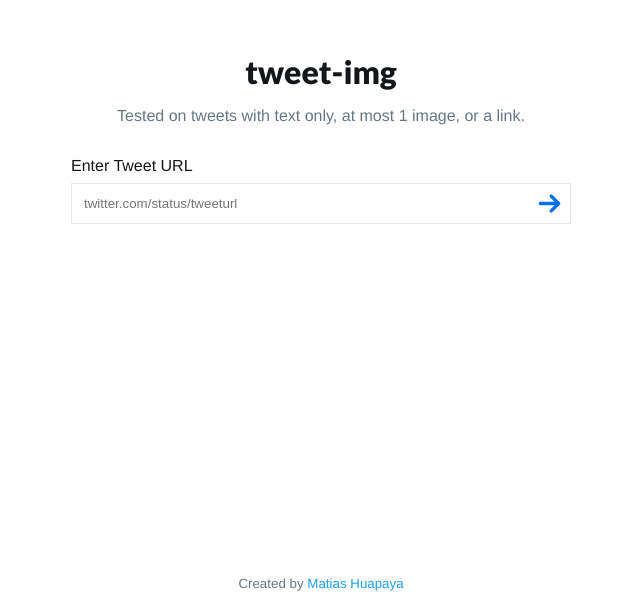
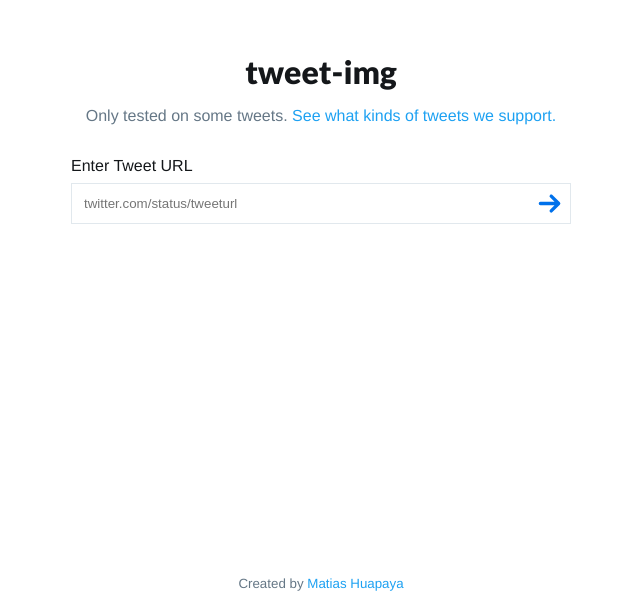
Before and after one commit to mhuap/tweet-img, a Next.js app: page / in a window 1280 px wide. Shown: the part 192-800 px from the top of the page, without its empty margins (319-959 px from the left). Built offline with nearby package versions, Linux system fonts and the light colour scheme.

Commit message:
regen site

```diff
--- a/pages/index.js
+++ b/pages/index.js
@@ -92,7 +92,7 @@
         <div id='container'>
           <div id='form-wrapper'>
             <h1>tweet-img</h1>
-            <p>Tested on tweets with text only, at most 1 image, or a link.</p>
+            <p>Only tested on some tweets. <a target='__blank' href='https://github.com/mhuap/tweet-img/blob/master/README.md#tweet-support'>See what kinds of tweets we support.</a></p>
             <form id='top-form' onSubmit={this.handleSubmit}>
               <label>Enter Tweet URL</label>
               <div id='form-input'>
--- a/scraper-client.js
+++ b/scraper-client.js
@@ -33,7 +33,7 @@
   result.find(
     `.follow-bar, .ProfileTweet-action, .tweet-text .u-hidden,
     .permalink-footer, .stream-item-footer,
-    .js-machine-translated-tweet-container, .tweet-stats-container, .tweet-details-fixer`)
+    .js-machine-translated-tweet-container, .tweet-stats-container, .tweet-details-fixer, .visuallyhidden`)
     .remove();
 
   let img = result.find('.AdaptiveMedia-container img');
--- a/scss/index.scss
+++ b/scss/index.scss
@@ -97,6 +97,15 @@
     margin-top: 0;
     margin-bottom: 2rem;
     color: $color-grey;
+  }
+
+  a, a:visited {
+    color: $color-blue;
+    text-decoration: none;
+  }
+
+  a:hover {
+    text-decoration: underline;
   }
 }
 
@@ -306,6 +315,19 @@
     padding-left: 0.25rem;
   }
 
+  span.Emoji--forLinks {
+    background-size: 1.25rem 1.25rem;
+    letter-spacing: 1.1rem;
+    background-repeat: no-repeat;
+  }
+
+  img.Emoji--forText {
+    height: 1.25em;
+    width: 1.25em;
+    padding: 0 .05em 0 .1em;
+    vertical-align: -0.2em;
+  }
+
   svg .icon {
     // put fill here
   }
```
Also changed, not shown: 2 other files (tests, documents, lock files or other folders).
